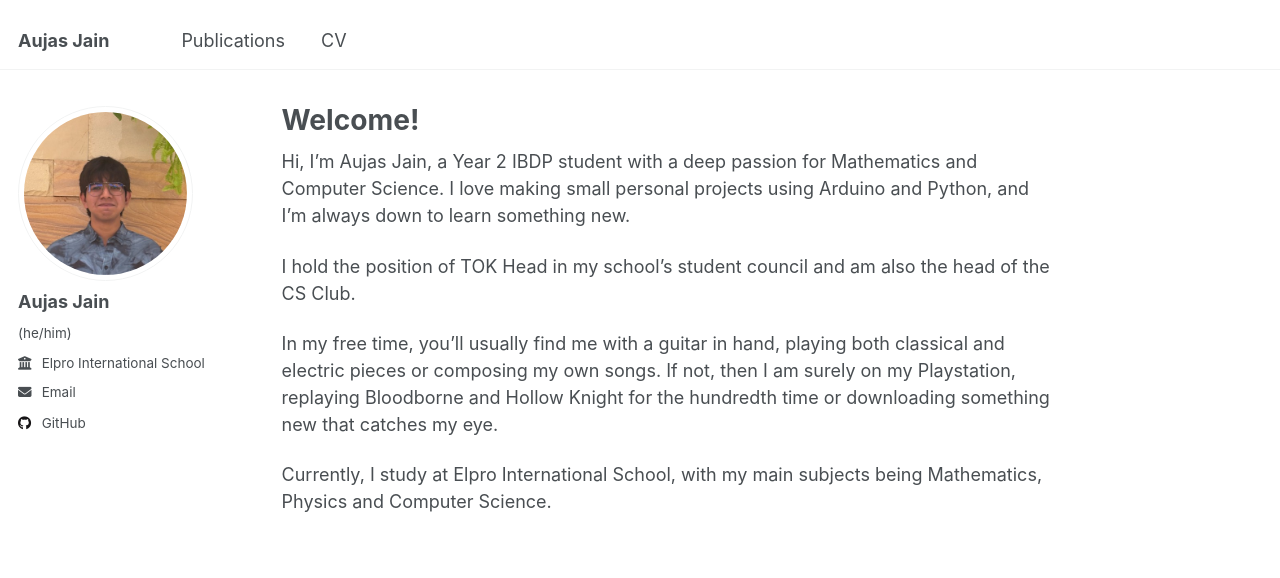
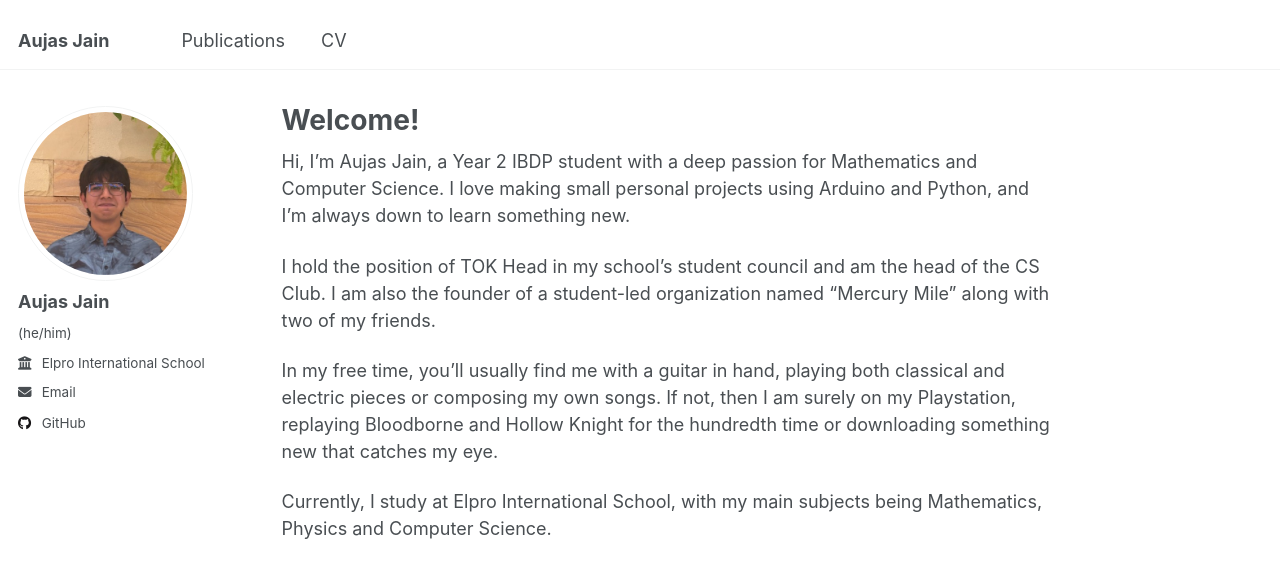
Before and after one commit to aujasjain/aujasjain.github.io, a Jekyll site: the page built from _pages/about.md, in a window 1280 px wide. Shown: the top 578 px of the page. Built offline with Jekyll 4.4.1, drawn with Linux system fonts in a browser that asks for light colours.

Commit message:
Update about.md

```diff
--- a/_pages/about.md
+++ b/_pages/about.md
@@ -9,7 +9,7 @@ redirect_from:
 
 Hi, I'm Aujas Jain, a Year 2 IBDP student with a deep passion for Mathematics and Computer Science. I love making small personal projects using Arduino and Python, and I'm always down to learn something new.
 
-I hold the position of TOK Head in my school's student council and am also the head of the CS Club.
+I hold the position of  TOK Head in my school's student council and am the head of the CS Club. I am also the founder of a student-led organization named "Mercury Mile" along with two of my friends.
 
 In my free time, you’ll usually find me with a guitar in hand, playing both classical and electric pieces or composing my own songs. If not, then I am surely on my Playstation, replaying Bloodborne and Hollow Knight for the hundredth time or downloading something new that catches my eye.
 
```
